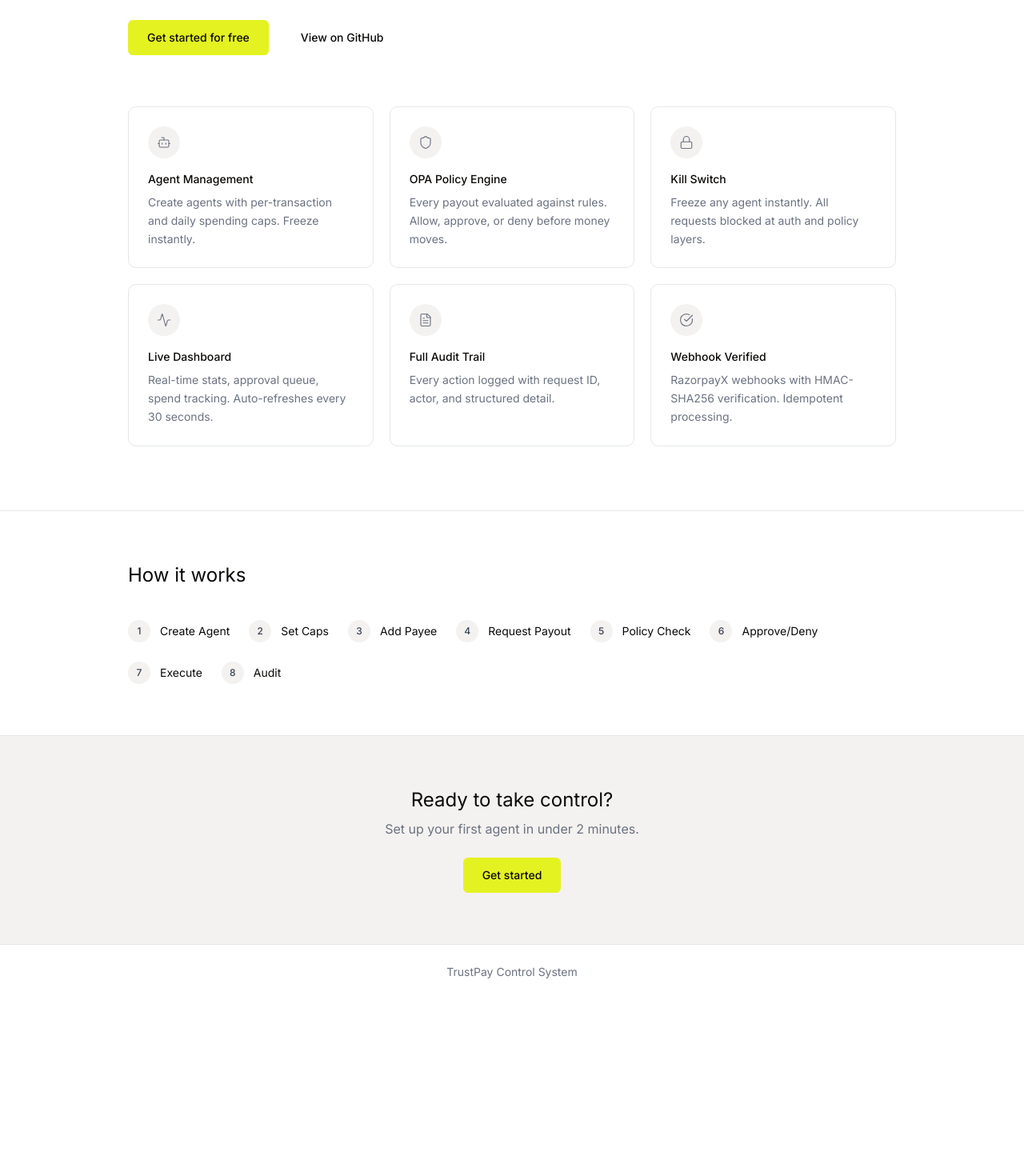
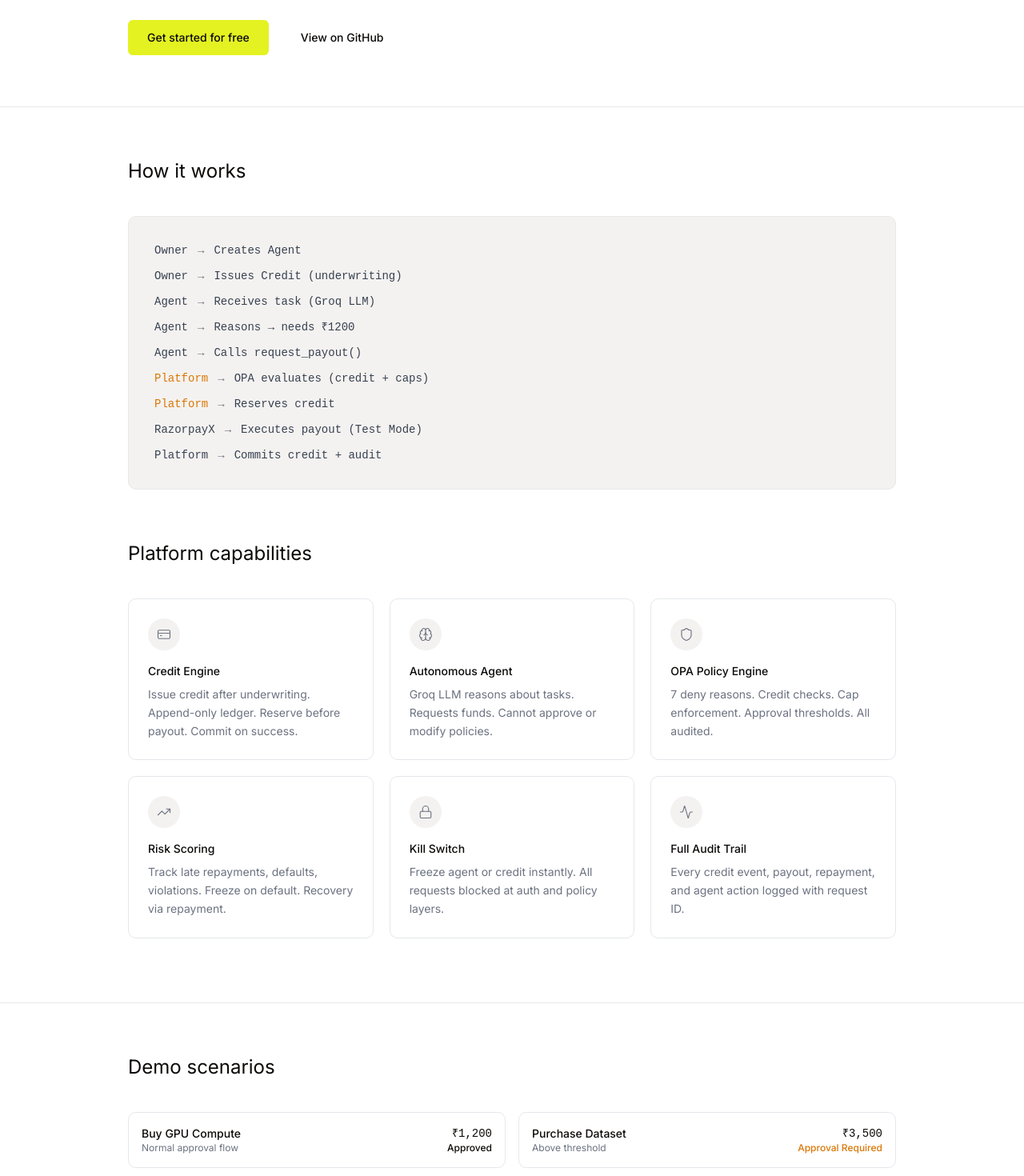
Before and after one commit to nek1912/innovaHack, a Next.js app in the folder frontend/: page / in a window 1280 px wide. Shown: the part 440-1910 px from the top of the page at 80% size. Before the commit the page ends 1689 px from the top, so only its background shows below. Built offline with nearby package versions, Linux system fonts and the light colour scheme.

Commit message:
feat: update landing page and sidebar for credit platform

```diff
--- a/frontend/app/page.tsx
+++ b/frontend/app/page.tsx
@@ -1,7 +1,7 @@
 "use client";
 
 import Link from "next/link";
-import { Shield, Bot, FileText, CheckCircle, Lock, Activity } from "lucide-react";
+import { Shield, Bot, FileText, CheckCircle, Lock, Activity, CreditCard, Brain, TrendingUp } from "lucide-react";
 import { Button } from "@/components/ui/Button";
 
 export default function LandingPage() {
@@ -9,7 +9,7 @@ export default function LandingPage() {
     <div className="min-h-screen bg-canvas">
       {/* Nav */}
       <nav className="flex items-center justify-between px-8 h-16">
-        <span className="text-base font-medium text-text-primary">TrustPay</span>
+        <span className="text-base font-medium text-text-primary">Autonomous Agent Credit Platform</span>
         <div className="flex items-center gap-3">
           <Link href="/login">
             <Button variant="ghost" size="sm">Sign in</Button>
@@ -23,14 +23,14 @@ export default function LandingPage() {
       {/* Hero */}
       <div className="max-w-screen-lg mx-auto px-8 pt-20 pb-16">
         <p className="text-[10px] font-medium uppercase tracking-[0.18em] text-text-muted mb-4">
-          Agent Finance
+          Credit-for-Autonomous-Agents
         </p>
         <h1 className="text-5xl md:text-6xl font-normal text-text-primary leading-tight mb-6 max-w-3xl">
-          Control your autonomous financial agents
+          Let AI agents spend <span className="text-info">company credit</span> safely
         </h1>
         <p className="text-lg text-text-muted mb-8 max-w-xl">
-          Mission-control dashboard for supervising AI agents that handle real money.
-          Set limits, enforce policies, approve payouts, and audit every transaction.
+          Policy-enforced financial operating system where autonomous AI agents request funds,
+          but all credit, limits, and approvals are controlled by the platform — not the AI.
         </p>
         <div className="flex items-center gap-4">
           <Link href="/login">
@@ -42,16 +42,73 @@ export default function LandingPage() {
         </div>
       </div>
 
+      {/* Architecture Diagram */}
+      <div className="border-t border-border-cool">
+        <div className="max-w-screen-lg mx-auto px-8 py-16">
+          <h2 className="text-2xl font-normal text-text-primary mb-10">How it works</h2>
+          <div className="bg-surface-warm border border-border-warm rounded-[10px] p-8 font-mono text-sm">
+            <div className="space-y-3 text-text-secondary">
+              <div className="flex items-center gap-3">
+                <span className="text-info">Owner</span>
+                <span className="text-text-muted">→</span>
+                <span>Creates Agent</span>
+              </div>
+              <div className="flex items-center gap-3">
+                <span className="text-info">Owner</span>
+                <span className="text-text-muted">→</span>
+                <span>Issues Credit (underwriting)</span>
+              </div>
+              <div className="flex items-center gap-3">
+                <span className="text-success">Agent</span>
+                <span className="text-text-muted">→</span>
+                <span>Receives task (Groq LLM)</span>
+              </div>
+              <div className="flex items-center gap-3">
+                <span className="text-success">Agent</span>
+                <span className="text-text-muted">→</span>
+                <span>Reasons → needs ₹1200</span>
+              </div>
+              <div className="flex items-center gap-3">
+                <span className="text-success">Agent</span>
+                <span className="text-text-muted">→</span>
+                <span>Calls request_payout()</span>
+              </div>
+              <div className="flex items-center gap-3">
+                <span className="text-warning">Platform</span>
+                <span className="text-text-muted">→</span>
+                <span>OPA evaluates (credit + caps)</span>
+              </div>
+              <div className="flex items-center gap-3">
+                <span className="text-warning">Platform</span>
+                <span className="text-text-muted">→</span>
+                <span>Reserves credit</span>
+              </div>
+              <div className="flex items-center gap-3">
+                <span className="text-info">RazorpayX</span>
+                <span className="text-text-muted">→</span>
+                <span>Executes payout (Test Mode)</span>
+              </div>
+              <div className="flex items-center gap-3">
+                <span className="text-info">Platform</span>
+                <span className="text-text-muted">→</span>
+                <span>Commits credit + audit</span>
+              </div>
+            </div>
+          </div>
+        </div>
+      </div>
+
       {/* Features */}
       <div className="max-w-screen-lg mx-auto px-8 pb-20">
+        <h2 className="text-2xl font-normal text-text-primary mb-10">Platform capabilities</h2>
         <div className="grid md:grid-cols-3 gap-5">
           {[
-            { icon: Bot, title: "Agent Management", desc: "Create agents with per-transaction and daily spending caps. Freeze instantly." },
-            { icon: Shield, title: "OPA Policy Engine", desc: "Every payout evaluated against rules. Allow, approve, or deny before money moves." },
-            { icon: Lock, title: "Kill Switch", desc: "Freeze any agent instantly. All requests blocked at auth and policy layers." },
-            { icon: Activity, title: "Live Dashboard", desc: "Real-time stats, approval queue, spend tracking. Auto-refreshes every 30 seconds." },
-            { icon: FileText, title: "Full Audit Trail", desc: "Every action logged with request ID, actor, and structured detail." },
-            { icon: CheckCircle, title: "Webhook Verified", desc: "RazorpayX webhooks with HMAC-SHA256 verification. Idempotent processing." },
+            { icon: CreditCard, title: "Credit Engine", desc: "Issue credit after underwriting. Append-only ledger. Reserve before payout. Commit on success." },
+            { icon: Brain, title: "Autonomous Agent", desc: "Groq LLM reasons about tasks. Requests funds. Cannot approve or modify policies." },
+            { icon: Shield, title: "OPA Policy Engine", desc: "7 deny reasons. Credit checks. Cap enforcement. Approval thresholds. All audited." },
+            { icon: TrendingUp, title: "Risk Scoring", desc: "Track late repayments, defaults, violations. Freeze on default. Recovery via repayment." },
+            { icon: Lock, title: "Kill Switch", desc: "Freeze agent or credit instantly. All requests blocked at auth and policy layers." },
+            { icon: Activity, title: "Full Audit Trail", desc: "Every credit event, payout, repayment, and agent action logged with request ID." },
           ].map((f) => (
             <div key={f.title} className="border border-border-warm rounded-[10px] p-6">
               <div className="w-10 h-10 rounded-full bg-surface-warm flex items-center justify-center mb-4">
@@ -64,17 +121,32 @@ export default function LandingPage() {
         </div>
       </div>
 
-      {/* How it works */}
+      {/* Demo Scenarios */}
       <div className="border-t border-border-cool">
         <div className="max-w-screen-lg mx-auto px-8 py-16">
-          <h2 className="text-2xl font-normal text-text-primary mb-10">How it works</h2>
-          <div className="flex flex-wrap gap-6">
-            {["Create Agent", "Set Caps", "Add Payee", "Request Payout", "Policy Check", "Approve/Deny", "Execute", "Audit"].map((step, i) => (
-              <div key={step} className="flex items-center gap-3">
-                <span className="w-7 h-7 rounded-full bg-surface-warm text-text-secondary text-xs font-medium flex items-center justify-center">
-                  {i + 1}
-                </span>
-                <span className="text-sm text-text-primary">{step}</span>
+          <h2 className="text-2xl font-normal text-text-primary mb-10">Demo scenarios</h2>
+          <div className="grid md:grid-cols-2 gap-4">
+            {[
+              { task: "Buy GPU Compute", amount: "₹1,200", result: "Approved", desc: "Normal approval flow" },
+              { task: "Purchase Dataset", amount: "₹3,500", result: "Approval Required", desc: "Above threshold" },
+              { task: "Purchase Hardware", amount: "₹5,000", result: "Rejected", desc: "Unknown vendor" },
+              { task: "API Subscription", amount: "₹600", result: "Approved", desc: "Under all limits" },
+              { task: "Emergency Compute", amount: "₹15,000", result: "Credit Exhausted", desc: "Exceeds available" },
+            ].map((s) => (
+              <div key={s.task} className="flex items-center justify-between p-4 border border-border-warm rounded-[10px]">
+                <div>
+                  <p className="text-sm font-medium text-text-primary">{s.task}</p>
+                  <p className="text-xs text-text-muted">{s.desc}</p>
+                </div>
+                <div className="text-right">
+                  <p className="text-sm font-mono text-text-primary">{s.amount}</p>
+                  <p className={`text-xs font-medium ${
+                    s.result === "Approved" ? "text-success" :
+                    s.result === "Rejected" ? "text-danger" :
+                    s.result === "Credit Exhausted" ? "text-danger" :
+                    "text-warning"
+                  }`}>{s.result}</p>
+                </div>
               </div>
             ))}
           </div>
@@ -84,8 +156,8 @@ export default function LandingPage() {
       {/* CTA */}
       <div className="bg-surface-warm border-t border-border-cool">
         <div className="max-w-screen-lg mx-auto px-8 py-16 text-center">
-          <h2 className="text-2xl font-normal text-text-primary mb-2">Ready to take control?</h2>
-          <p className="text-text-muted mb-6">Set up your first agent in under 2 minutes.</p>
+          <h2 className="text-2xl font-normal text-text-primary mb-2">Ready to control AI spending?</h2>
+          <p className="text-text-muted mb-6">Issue credit, enforce policies, audit every transaction.</p>
           <Link href="/login">
             <Button size="lg">Get started</Button>
           </Link>
@@ -94,7 +166,7 @@ export default function LandingPage() {
 
       {/* Footer */}
       <footer className="border-t border-border-cool py-6 text-center text-sm text-text-muted">
-        TrustPay Control System
+        Autonomous Agent Credit Platform
       </footer>
     </div>
   );
--- a/frontend/components/Sidebar.tsx
+++ b/frontend/components/Sidebar.tsx
@@ -11,12 +11,16 @@ import {
   LogOut,
   Menu,
   X,
+  Play,
+  CreditCard,
+  Shield,
 } from "lucide-react";
 
 const navItems = [
   { href: "/dashboard", label: "Dashboard", icon: LayoutDashboard },
+  { href: "/agent-demo", label: "Agent Demo", icon: Play },
   { href: "/agents", label: "Agents", icon: Bot },
-  { href: "/credit", label: "Credit", icon: FileText },
+  { href: "/credit", label: "Credit", icon: CreditCard },
   { href: "/audit", label: "Audit Logs", icon: FileText },
   { href: "/settings", label: "Settings", icon: Settings },
 ];
@@ -44,7 +48,7 @@ export function Sidebar() {
   const navContent = (
     <>
       <div className="px-5 py-5">
-        <h1 className="text-base font-medium text-text-primary">TrustPay</h1>
+        <h1 className="text-base font-medium text-text-primary">Agent Credit Platform</h1>
       </div>
 
       <nav className="flex-1 px-3 space-y-0.5" role="navigation" aria-label="Main navigation">
```
